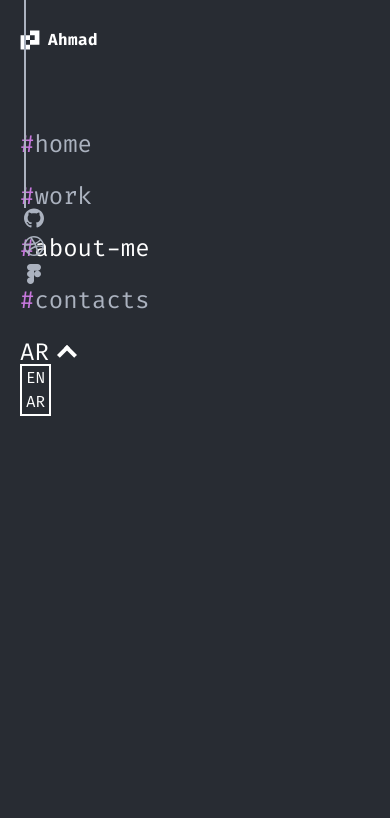
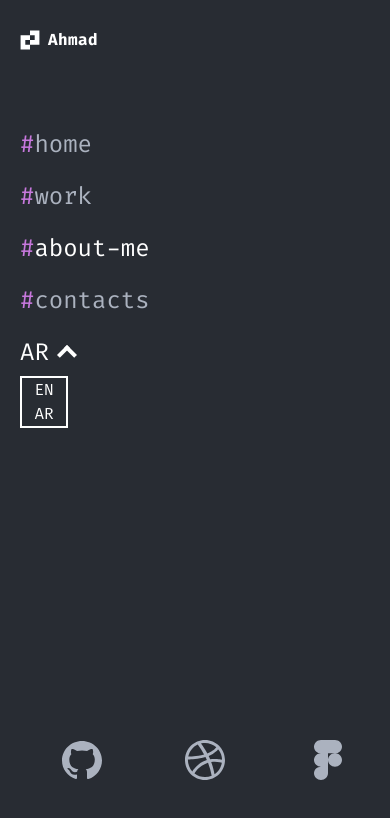
Before and after one commit to ahmadnourldin1/portfolio, a Next.js app: page /about-me in a window 390 px wide. Both pictures are taken after a click on the element "AR". Shown: the top 818 px of the page. Built offline with nearby package versions, Linux system fonts and the light colour scheme.

Commit message:
feat: create the responsive menu vertical.

```diff
--- a/components/common/IconGroup/index.tsx
+++ b/components/common/IconGroup/index.tsx
@@ -11,9 +11,9 @@ interface Props {
 const IconGroup: React.FC<Props> = ({ className }) => {
   return (
     <div className={className}>
-      <SVG icon={<GithubIcon className='w-full h-full' />} className='w-5 h-5' key={1} />
-      <SVG icon={<BasketBallIcon className='w-full h-full' />} className='w-5 h-5' key={2} />
-      <SVG icon={<FigmaIcon className='w-full h-full' />} className='w-5 h-5' key={3} />
+      <SVG icon={<GithubIcon className='w-full h-full' />} className='md:w-5 md:h-5 w-10 h-10' key={1} />
+      <SVG icon={<BasketBallIcon className='w-full h-full' />} className='md:w-5 md:h-5 w-10 h-10' key={2} />
+      <SVG icon={<FigmaIcon className='w-full h-full' />} className='md:w-5 md:h-5 w-10 h-10' key={3} />
     </div>
   );
 }
--- a/components/common/Navbar/Links/LanguageSwitch/Modal.tsx
+++ b/components/common/Navbar/Links/LanguageSwitch/Modal.tsx
@@ -8,7 +8,7 @@ interface props {
 
 const Modal: React.FC<props> = ({setLang}) => {
   return (
-    <ul className='flex flex-col absolute top-7 left-0 border-white border-[2px] px-1 !bg-background'>
+    <ul className='flex flex-col absolute top-10 md:top-7 left-0 border-white border-[2px] px-1 !bg-background w-12 md:w-auto items-center'>
       {
         Object.values(languagesMap).map((item) => {
           const { name } = item;
--- a/components/common/Navbar/Links/LanguageSwitch/index.tsx
+++ b/components/common/Navbar/Links/LanguageSwitch/index.tsx
@@ -5,8 +5,10 @@ import { LanguagesEnums } from '@/types/enums/languages-enum'
 import Modal from './Modal'
 
 const LanguageSwitch = () => {
+
   const [lang, setLang] = React.useState<LanguagesEnums>(LanguagesEnums.AR)
   const [active, setActive] = React.useState(false)
+
   return (
     <div className='flex items-center gap-2 cursor-pointer relative' onClick={() => setActive(!active)}>
       <span className='text-white uppercase select-none md:text-base text-2xl'>{lang}</span>
--- a/components/common/Navbar/Links/index.tsx
+++ b/components/common/Navbar/Links/index.tsx
@@ -1,15 +1,11 @@
 "use client"
-import { NavbarLinksEnums } from '@/types/enums/navbar-links-enum';
 import { linksMap } from '@/types/mapping/navbar-links-map';
 import cn from '@/utils/cn';
 import { usePathname } from 'next/navigation'
 import LanguageSwitch from './LanguageSwitch';
-import { useBreakpoint } from '@/components/hooks/use-breakpoint';
-import SocialMediaSideLine from '../SocialMediaSideLine';
 
 const Links = () => {
   const pathname = usePathname();
-  const {isMobile} = useBreakpoint();
 
   console.log(pathname);
 
--- a/components/common/Navbar/SocialMediaSideLine/index.tsx
+++ b/components/common/Navbar/SocialMediaSideLine/index.tsx
@@ -4,8 +4,8 @@ import IconGroup from '../../IconGroup'
 const SocialMediaSideLine = () => {
     return (
         <div className="md:flex flex-col justify-center items-center gap-2 absolute left-6 top-0 rounded-md">
-            <div className="w-[2px] h-52 bg-grey" />
-            <IconGroup className='flex flex-col gap-2 justify-center items-center'/>
+            <div className="md:block hidden w-[2px] h-52 bg-grey" />
+            <IconGroup className='w-full pr-5 md:pr-0 justify-around md:gap-2 flex md:flex-col flex-row md:relative fixed md:bottom-0 bottom-16 md:left-auto left-5 md:justify-center items-center'/>
         </div>
     )
 }
```
